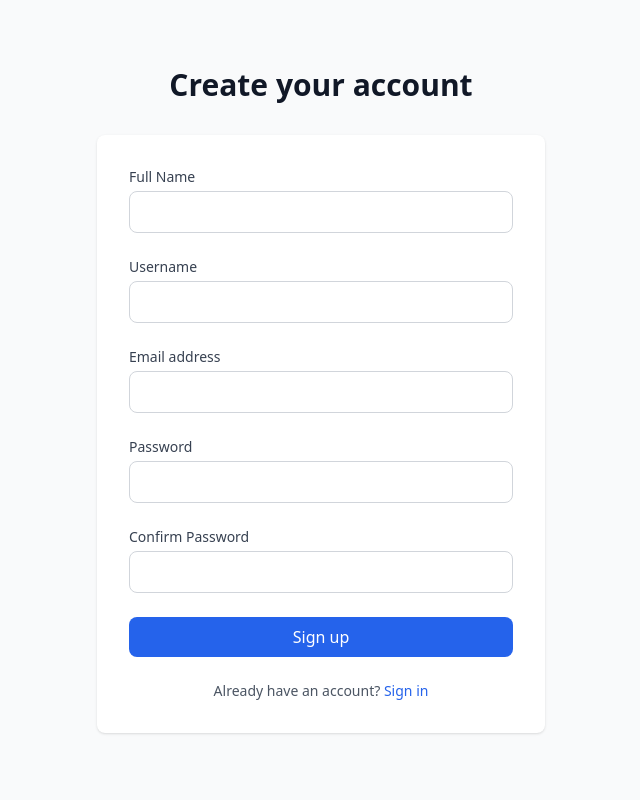
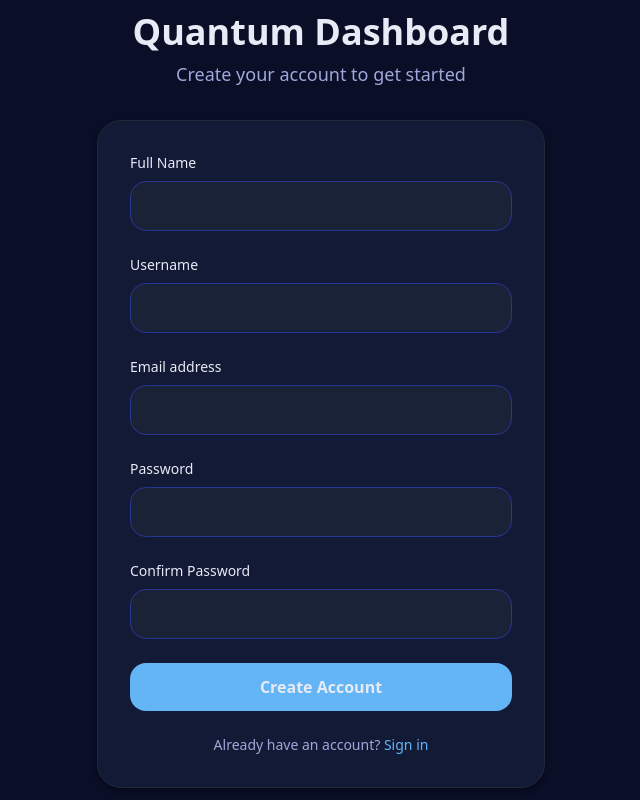
Before and after one commit to osamamer/monitoring-app, a React (Vite) app in the folder frontend/react/: page /register in a window 1280 px wide. Shown: the whole page, without its empty margins (319-959 px from the left). Built offline with nearby package versions, Linux system fonts and the light colour scheme; no server answers.

Commit message:
- Add theme to register and login pages - Fix stop simulation not working in backend

```diff
--- a/frontend/react/src/components/Button.tsx
+++ b/frontend/react/src/components/Button.tsx
@@ -1,4 +1,5 @@
 import type {ButtonHTMLAttributes, ReactNode} from 'react';
+import { theme } from '../styles/theme.ts';
 
 interface ButtonProps extends ButtonHTMLAttributes<HTMLButtonElement> {
     children: ReactNode;
@@ -11,22 +12,54 @@ export function Button({
                            variant = 'primary',
                            isLoading = false,
                            disabled,
+                           className = '',
                            ...props
                        }: ButtonProps) {
-    const baseStyles = 'w-full py-2 px-4 rounded-lg font-medium transition-colors focus:outline-none focus:ring-2 focus:ring-offset-2';
+    const baseStyles = 'w-full py-3 px-4 font-semibold transition-all duration-300 focus:outline-none focus:ring-2 focus:ring-offset-2 hover:scale-105';
 
-    const variantStyles = {
-        primary: 'bg-blue-600 text-white hover:bg-blue-700 focus:ring-blue-500 disabled:bg-blue-300',
-        secondary: 'bg-gray-200 text-gray-800 hover:bg-gray-300 focus:ring-gray-500 disabled:bg-gray-100',
+    const getBackgroundColor = () => {
+        if (variant === 'primary') {
+            return theme.colors.primary;
+        }
+        return theme.colors.border;
+    };
+
+    const getHoverColor = () => {
+        if (variant === 'primary') {
+            return theme.colors.primaryHover;
+        }
+        return '#1e2a6b';
     };
 
     return (
         <button
-            className={`${baseStyles} ${variantStyles[variant]}`}
+            className={`${baseStyles} ${className}`}
+            style={{
+                background: getBackgroundColor(),
+                color: theme.colors.text,
+                borderRadius: theme.borderRadius.md,
+                opacity: disabled || isLoading ? 0.5 : 1,
+                cursor: disabled || isLoading ? 'not-allowed' : 'pointer'
+            }}
             disabled={disabled || isLoading}
+            onMouseEnter={(e) => {
+                if (!disabled && !isLoading) {
+                    e.currentTarget.style.background = getHoverColor();
+                }
+            }}
+            onMouseLeave={(e) => {
+                if (!disabled && !isLoading) {
+                    e.currentTarget.style.background = getBackgroundColor();
+                }
+            }}
             {...props}
         >
-            {isLoading ? 'Loading...' : children}
+            {isLoading ? (
+                <span className="flex items-center justify-center gap-2">
+          <span className="w-5 h-5 border-2 border-white border-t-transparent rounded-full animate-spin"></span>
+          Loading...
+        </span>
+            ) : children}
         </button>
     );
 }
--- a/frontend/react/src/components/Input.tsx
+++ b/frontend/react/src/components/Input.tsx
@@ -1,4 +1,5 @@
 import type {InputHTMLAttributes} from 'react';
+import { theme } from '../styles/theme.ts';
 
 interface InputProps extends InputHTMLAttributes<HTMLInputElement> {
     label: string;
@@ -9,22 +10,41 @@ export function Input({ label, error, id, ...props }: InputProps) {
     const inputId = id || label.toLowerCase().replace(/\s+/g, '-');
 
     return (
-        <div className="mb-4">
+        <div style={{ marginBottom: theme.spacing.md }}>
             <label
                 htmlFor={inputId}
-                className="block text-sm font-medium text-gray-700 mb-1"
+                className="block text-sm font-medium mb-2"
+                style={{ color: theme.colors.text }}
             >
                 {label}
             </label>
             <input
                 id={inputId}
-                className={`w-full px-3 py-2 border rounded-lg focus:outline-none focus:ring-2 focus:ring-blue-500 ${
-                    error ? 'border-red-500' : 'border-gray-300'
+                className={`w-full px-4 py-3 focus:outline-none focus:ring-2 transition-all ${
+                    error ? 'border-2' : 'border'
                 }`}
+                style={{
+                    background: theme.colors.cardBackground,
+                    borderColor: error ? theme.colors.error : theme.colors.border,
+                    borderRadius: theme.borderRadius.md,
+                    color: theme.colors.text
+                }}
+                onFocus={(e) => {
+                    if (!error) {
+                        e.currentTarget.style.borderColor = theme.colors.primary;
+                    }
+                }}
+                onBlur={(e) => {
+                    if (!error) {
+                        e.currentTarget.style.borderColor = theme.colors.border;
+                    }
+                }}
                 {...props}
             />
             {error && (
-                <p className="mt-1 text-sm text-red-600">{error}</p>
+                <p className="mt-1 text-sm" style={{ color: theme.colors.error }}>
+                    {error}
+                </p>
             )}
         </div>
     );
--- a/frontend/react/src/pages/LoginPage.tsx
+++ b/frontend/react/src/pages/LoginPage.tsx
@@ -3,6 +3,7 @@ import { useNavigate, Link } from 'react-router-dom';
 import { useAuth } from '../context/AuthContext';
 import { Input } from '../components/Input';
 import { Button } from '../components/Button';
+import { theme } from '../styles/theme.ts';
 
 export function LoginPage() {
     const navigate = useNavigate();
@@ -29,17 +30,40 @@ export function LoginPage() {
     };
 
     return (
-        <div className="min-h-screen flex items-center justify-center bg-gray-50 px-4">
-            <div className="max-w-md w-full space-y-8">
-                <div>
-                    <h2 className="text-center text-3xl font-bold text-gray-900">
-                        Sign in to your account
+        <div
+            className="min-h-screen flex items-center justify-center px-4"
+            style={{ background: theme.colors.background }}
+        >
+            <div className="w-full max-w-md">
+                <div className="text-center mb-8">
+                    {/*<div className="text-6xl mb-4">⚛️</div>*/}
+                    <h2 className="text-4xl font-bold mb-2" style={{ color: theme.colors.text }}>
+                        Quantum Dashboard
                     </h2>
+                    <p className="text-lg" style={{ color: theme.colors.textSecondary }}>
+                        Sign in to access your quantum systems
+                    </p>
                 </div>
 
-                <form className="mt-8 space-y-6 bg-white p-8 rounded-lg shadow" onSubmit={handleSubmit}>
+                <form
+                    className="p-8 border border-gray-800"
+                    style={{
+                        background: theme.colors.backgroundSecondary,
+                        borderRadius: theme.borderRadius.lg,
+                        boxShadow: theme.shadows.card
+                    }}
+                    onSubmit={handleSubmit}
+                >
                     {error && (
-                        <div className="bg-red-50 border border-red-200 text-red-600 px-4 py-3 rounded">
+                        <div
+                            className="mb-6 px-4 py-3 border"
+                            style={{
+                                background: `${theme.colors.error}1A`,
+                                borderColor: theme.colors.error,
+                                color: theme.colors.error,
+                                borderRadius: theme.borderRadius.md
+                            }}
+                        >
                             {error}
                         </div>
                     )}
@@ -66,9 +90,15 @@ export function LoginPage() {
                         Sign in
                     </Button>
 
-                    <div className="text-center text-sm">
-                        <span className="text-gray-600">Don't have an account? </span>
-                        <Link to="/register" className="text-blue-600 hover:text-blue-700 font-medium">
+                    <div className="text-center text-sm mt-6">
+                        <span style={{ color: theme.colors.textSecondary }}>Don't have an account? </span>
+                        <Link
+                            to="/register"
+                            className="font-medium transition-colors"
+                            style={{ color: theme.colors.primary }}
+                            onMouseEnter={(e) => e.currentTarget.style.color = theme.colors.primaryHover}
+                            onMouseLeave={(e) => e.currentTarget.style.color = theme.colors.primary}
+                        >
                             Sign up
                         </Link>
                     </div>
--- a/frontend/react/src/pages/RegisterPage.tsx
+++ b/frontend/react/src/pages/RegisterPage.tsx
@@ -3,6 +3,7 @@ import { useNavigate, Link } from 'react-router-dom';
 import { useAuth } from '../context/AuthContext';
 import { Input } from '../components/Input';
 import { Button } from '../components/Button';
+import { theme } from '../styles/theme.ts';
 
 export function RegisterPage() {
     const navigate = useNavigate();
@@ -10,8 +11,8 @@ export function RegisterPage() {
 
     const [name, setName] = useState('');
     const [email, setEmail] = useState('');
+    const [username, setUsername] = useState('');
     const [password, setPassword] = useState('');
-    const [username, setUsername] = useState('');
     const [confirmPassword, setConfirmPassword] = useState('');
     const [error, setError] = useState('');
     const [isLoading, setIsLoading] = useState(false);
@@ -43,17 +44,40 @@ export function RegisterPage() {
     };
 
     return (
-        <div className="min-h-screen flex items-center justify-center bg-gray-50 px-4">
-            <div className="max-w-md w-full space-y-8">
-                <div>
-                    <h2 className="text-center text-3xl font-bold text-gray-900">
-                        Create your account
+        <div
+            className="min-h-screen flex items-center justify-center px-4"
+            style={{ background: theme.colors.background }}
+        >
+            <div className="w-full max-w-md">
+                <div className="text-center mb-8">
+                    {/*<div className="text-6xl mb-4">⚛️</div>*/}
+                    <h2 className="text-4xl font-bold mb-2" style={{ color: theme.colors.text }}>
+                        Quantum Dashboard
                     </h2>
+                    <p className="text-lg" style={{ color: theme.colors.textSecondary }}>
+                        Create your account to get started
+                    </p>
                 </div>
 
-                <form className="mt-8 space-y-6 bg-white p-8 rounded-lg shadow" onSubmit={handleSubmit}>
+                <form
+                    className="p-8 border border-gray-800"
+                    style={{
+                        background: theme.colors.backgroundSecondary,
+                        borderRadius: theme.borderRadius.lg,
+                        boxShadow: theme.shadows.card
+                    }}
+                    onSubmit={handleSubmit}
+                >
                     {error && (
-                        <div className="bg-red-50 border border-red-200 text-red-600 px-4 py-3 rounded">
+                        <div
+                            className="mb-6 px-4 py-3 border"
+                            style={{
+                                background: `${theme.colors.error}1A`,
+                                borderColor: theme.colors.error,
+                                color: theme.colors.error,
+                                borderRadius: theme.borderRadius.md
+                            }}
+                        >
                             {error}
                         </div>
                     )}
@@ -66,6 +90,7 @@ export function RegisterPage() {
                         required
                         autoComplete="name"
                     />
+
                     <Input
                         label="Username"
                         type="text"
@@ -103,12 +128,18 @@ export function RegisterPage() {
                     />
 
                     <Button type="submit" isLoading={isLoading}>
-                        Sign up
+                        Create Account
                     </Button>
 
-                    <div className="text-center text-sm">
-                        <span className="text-gray-600">Already have an account? </span>
-                        <Link to="/login" className="text-blue-600 hover:text-blue-700 font-medium">
+                    <div className="text-center text-sm mt-6">
+                        <span style={{ color: theme.colors.textSecondary }}>Already have an account? </span>
+                        <Link
+                            to="/login"
+                            className="font-medium transition-colors"
+                            style={{ color: theme.colors.primary }}
+                            onMouseEnter={(e) => e.currentTarget.style.color = theme.colors.primaryHover}
+                            onMouseLeave={(e) => e.currentTarget.style.color = theme.colors.primary}
+                        >
                             Sign in
                         </Link>
                     </div>
--- a/frontend/react/src/styles/Theme.tsx
+++ b/frontend/react/src/styles/theme.ts
@@ -3,7 +3,7 @@ export const theme = {
         background: '#0a0e27',
         backgroundSecondary: '#131a35',
         cardBackground: '#1a2238',
-        primary: '#64b5f6',        // Light blue
+        primary: '#64b5f6',
         primaryHover: '#42a5f5',
         text: '#e8eaf6',
         textSecondary: '#9fa8da',
@@ -29,3 +29,21 @@ export const theme = {
         cardHover: '0 8px 12px rgba(100, 181, 246, 0.2)'
     }
 };
+
+export type Theme = typeof theme;
+
+export const getThemeColor = (color: keyof typeof theme.colors): string => {
+    return theme.colors[color];
+};
+
+export const getThemeSpacing = (spacing: keyof typeof theme.spacing): string => {
+    return theme.spacing[spacing];
+};
+
+export const getThemeBorderRadius = (radius: keyof typeof theme.borderRadius): string => {
+    return theme.borderRadius[radius];
+};
+
+export const getThemeShadow = (shadow: keyof typeof theme.shadows): string => {
+    return theme.shadows[shadow];
+};
```
Also changed, not shown: 1 other file (tests, documents, lock files or other folders).
